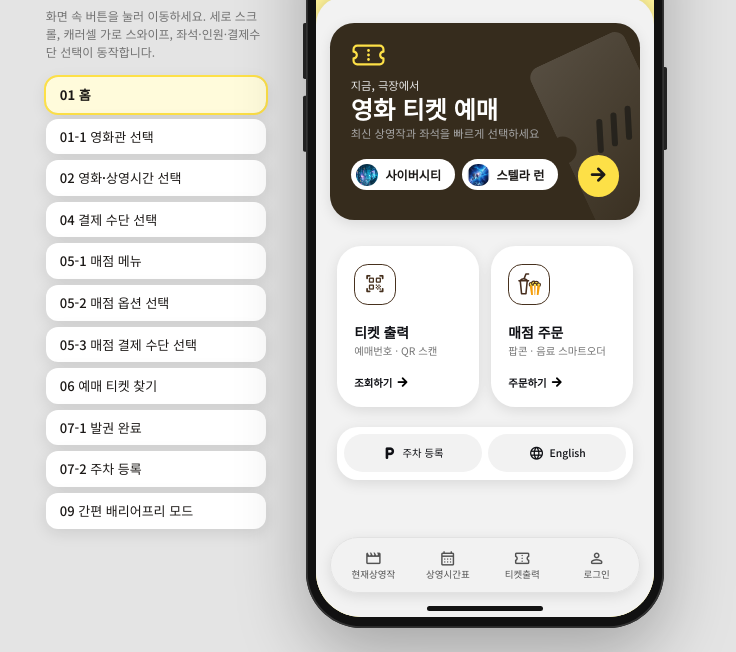
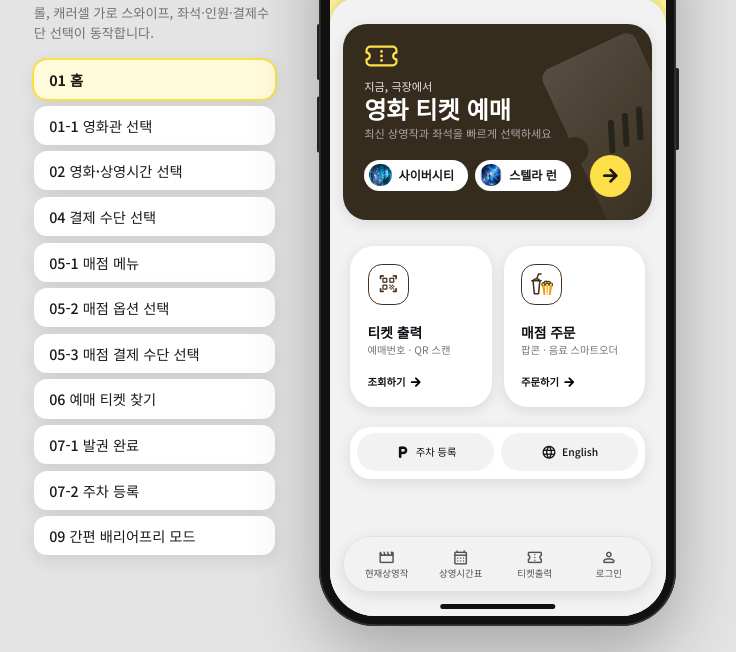
Before and after one commit to euieuiwon06-glitch/cinetouch-prototype, a plain HTML site: page index.html in a window 1280 px wide. Shown: the part 148-800 px from the top of the page, without its empty margins (285-1021 px from the left). Drawn offline with nearby package versions, Linux system fonts and the light colour scheme.

Commit message:
Keep the opening layout proportions at any window size
Co-Authored-By: Claude Opus 5.5 (1M context) <noreply@anthropic.com>

```diff
--- a/index.html
+++ b/index.html
@@ -1350,14 +1350,18 @@ body.bare .viewport{border-radius:0}
 })();
 </script>
 <script>
-/* 화면 높이·폭에 맞춰 폰 프레임 크기 자동 조절 */
+/* 첫 화면 비율 고정: 폰 높이 = 창 높이의 93.5%, 왼쪽 목록·간격은 폰과 같은 비율로 확대·축소 */
 (function(){
-  var dev=document.querySelector('.device');
+  var dev=document.querySelector('.device'),side=document.querySelector('.side');
+  var K=1.274; /* 목록·간격은 폰 대비 이 배율 (기준 스크린샷 비율) */
   function fit(){
-    if(document.body.classList.contains('bare')){dev.style.zoom='';return;}
-    var side=window.innerWidth>760?260:0;
-    var z=Math.min(1,(window.innerHeight-48)/868,(window.innerWidth-side-24)/414);
-    dev.style.zoom=z<1?z.toFixed(3):'';
+    if(document.body.classList.contains('bare')){dev.style.zoom='';side.style.zoom='';document.body.style.gap='';return;}
+    var wide=window.innerWidth>760;
+    var z=window.innerHeight*0.935/868;
+    z=Math.min(z,(window.innerWidth*0.94)/(wide?414+(220+40)*K:414));
+    dev.style.zoom=z.toFixed(4);side.style.zoom=wide?(z*K).toFixed(4):'';
+    document.body.style.gap=wide?Math.round(40*K*z)+'px':'';
+    document.body.style.padding='0';
   }
   window.addEventListener('resize',fit);fit();
 })();
```
